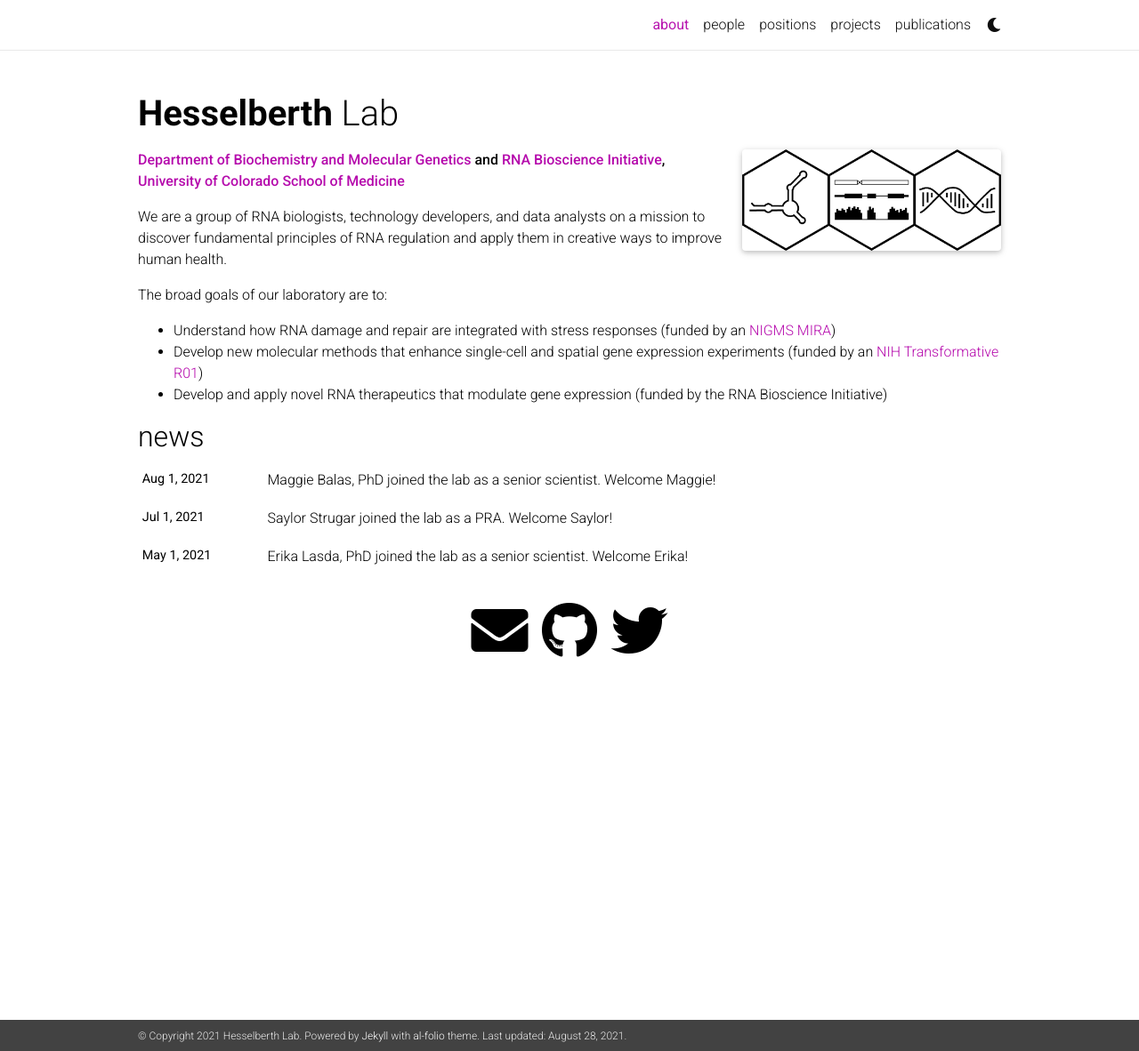
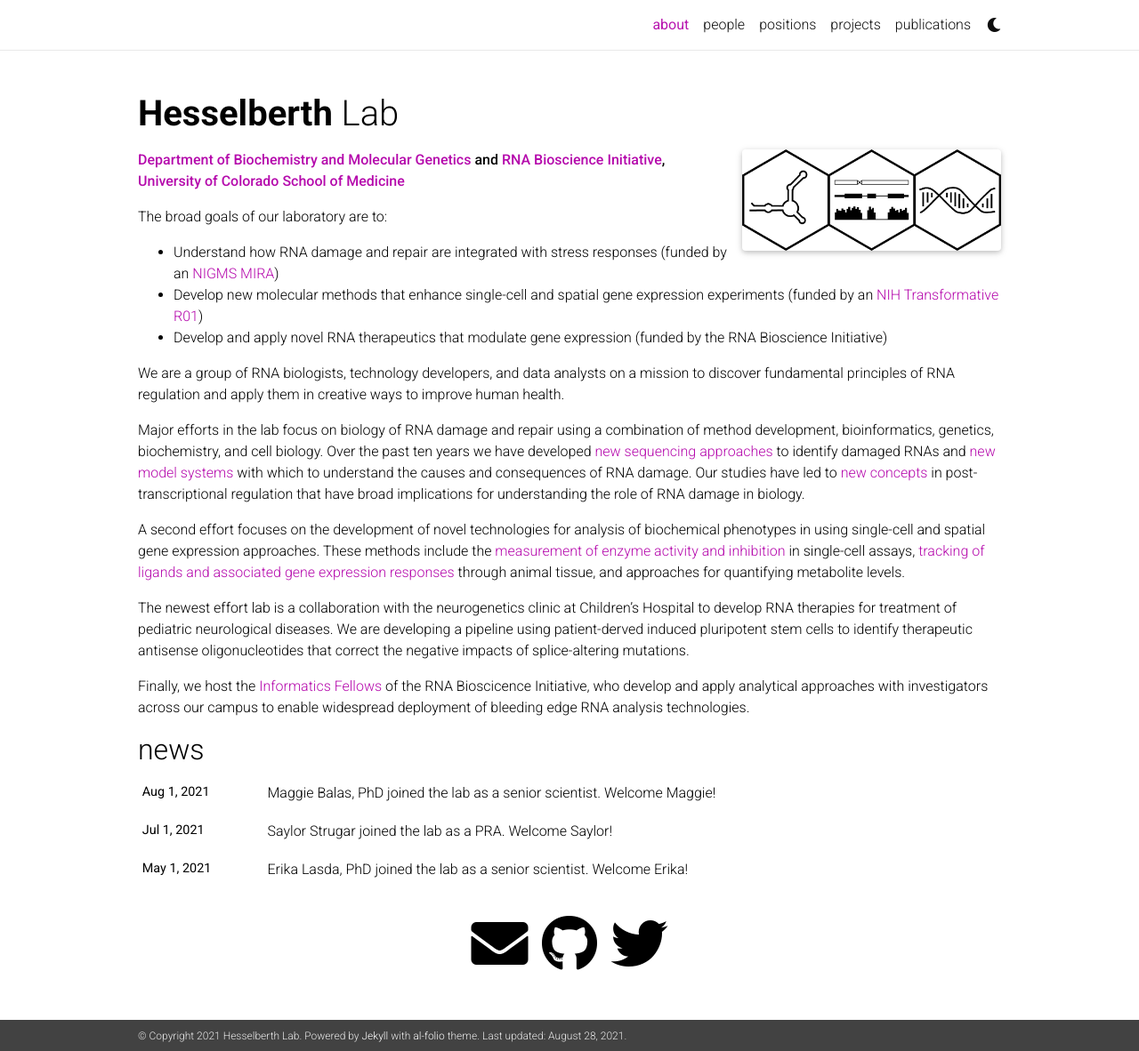
Before and after one commit to lkwhite/lab-website-new, a Jekyll site: the page built from _pages/about.md, in a window 1280 px wide and 1182 px high. Shown: the whole window at 89% size. Built offline with Jekyll 4.4.1, drawn with Linux system fonts in a browser that asks for light colours; nearby versions of some CDN libraries; comment, search, counter and statistics services are not loaded; a style sheet for code colours, icons or effects is not loaded.

Commit message:
Update about page

```diff
--- a/_pages/about.md
+++ b/_pages/about.md
@@ -13,12 +13,52 @@ selected_papers: false # includes a list of papers marked as "selected={true}"
 social: true  # includes social icons at the bottom of the page
 ---
 
-**[Department of Biochemistry and Molecular Genetics](https://medschool.cuanschutz.edu/biochemistry) and [RNA Bioscience Initiative](https://medschool.cuanschutz.edu/rbi), [University of Colorado School of Medicine](https://www.cuanschutz.edu/)**
-
-We are a group of RNA biologists, technology developers, and data analysts on a mission to discover fundamental principles of RNA regulation and apply them in creative ways to improve human health.
+**[Department of Biochemistry and Molecular
+Genetics](https://medschool.cuanschutz.edu/biochemistry) and [RNA Bioscience
+Initiative](https://medschool.cuanschutz.edu/rbi), [University of Colorado
+School of Medicine](https://www.cuanschutz.edu/)**
 
 The broad goals of our laboratory are to:
 
-- Understand how RNA damage and repair are integrated with stress responses (funded by an [NIGMS MIRA](https://reporter.nih.gov/search/FWmPa7DGuk6CmPb8Ocb5XQ/project-details/10193187))
-- Develop new molecular methods that enhance single-cell and spatial gene expression experiments (funded by an [NIH Transformative R01](https://commonfund.nih.gov/tra/recipients))
-- Develop and apply novel RNA therapeutics that modulate gene expression (funded by the RNA Bioscience Initiative)
+- Understand how RNA damage and repair are integrated with stress responses
+(funded by an [NIGMS
+MIRA](https://reporter.nih.gov/search/FWmPa7DGuk6CmPb8Ocb5XQ/project-details/10193187))
+- Develop new molecular methods that enhance single-cell and spatial gene
+expression experiments (funded by an [NIH Transformative
+R01](https://commonfund.nih.gov/tra/recipients))
+- Develop and apply novel RNA therapeutics that modulate gene expression (funded
+by the RNA Bioscience Initiative)
+
+We are a group of RNA biologists, technology developers, and data analysts on a
+mission to discover fundamental principles of RNA regulation and apply them in
+creative ways to improve human health.
+
+Major efforts in the lab focus on biology of RNA damage and repair using a
+combination of method development, bioinformatics, genetics, biochemistry, and
+cell biology. Over the past ten years we have developed [new sequencing
+approaches](https://pubmed.ncbi.nlm.nih.gov/26001965/) to identify damaged RNAs
+and [new model systems](https://pubmed.ncbi.nlm.nih.gov/30874502/) with which to
+understand the causes and consequences of RNA damage. Our studies have led to
+[new concepts](https://elifesciences.org/articles/42262) in post-transcriptional
+regulation that have broad implications for understanding the role of RNA damage
+in biology.
+
+A second effort focuses on the development of novel technologies for analysis of
+biochemical phenotypes in using single-cell and spatial gene expression
+approaches. These methods include the [measurement of enzyme activity and
+inhibition](https://pubmed.ncbi.nlm.nih.gov/32286626/) in single-cell assays,
+[tracking of ligands and associated gene expression
+responses](https://pubmed.ncbi.nlm.nih.gov/33843587/) through animal tissue, and
+approaches for quantifying metabolite levels.
+
+The newest effort lab is a collaboration with the neurogenetics clinic
+at Children's Hospital to develop RNA therapies for treatment of pediatric
+neurological diseases. We are developing a pipeline using patient-derved induced
+pluripotent stem cells to identify therapeutic antisense oligonucleotides that
+correct the negative impacts of splice-altering mutations.
+
+Finally, we host the [Informatics
+Fellows](https://medschool.cuanschutz.edu/rbi/funding-opportunities/rbi-informatics-fellows-program)
+of the RNA Bioscicence Initiative, who develop and apply analytical approaches
+with investigators across our campus to enable widespread deployment of bleeding
+edge RNA analysis technologies.
```
Also changed, not shown: 1 other file.
